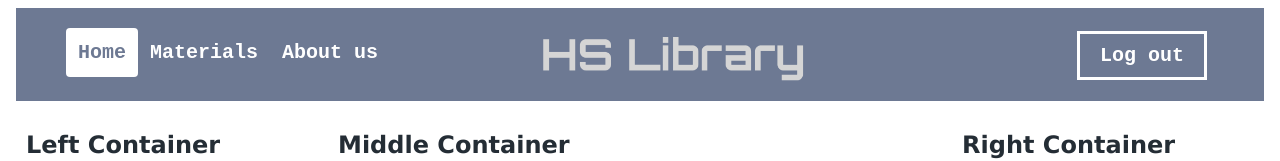
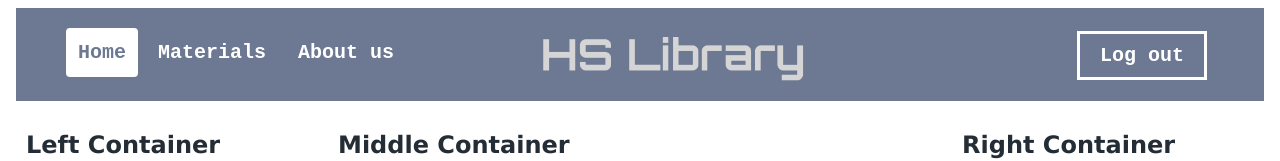
Before and after one commit to AmmarBerkovic/HSS, an Angular app: page / in a window 1280 px wide. Shown: the top 161 px of the page. Built offline with nearby package versions, Linux system fonts and the light colour scheme.

Commit message:
marging home, materials and about us and adding hover duration

```diff
--- a/src/app/header/header.component.css
+++ b/src/app/header/header.component.css
@@ -5,6 +5,11 @@
   overflow: hidden;
   background-color: #6d7993;
   padding: 20px 10px;
+}
+
+.rightMargin {
+  margin-right: 1vh;
+  transition-duration: 0.4s;
 }
 
 .header a {
--- a/src/app/header/header.component.html
+++ b/src/app/header/header.component.html
@@ -4,8 +4,8 @@
  </a>
 <div class="header">
 <div class="header-left">
-  <a href="index.html" (click)='setHomeLayout()' [ngStyle]="{'background-color' : activeLayout === 1 ? 'white' : '', 'color' : activeLayout === 1 ? '#6D7993':''}">Home</a>
-  <a routerLink="materials" (click)='setMaterialsLayout()' [ngStyle]="{'background-color' : activeLayout === 2 ? 'white' : '', 'color' : activeLayout === 2 ? '#6D7993':''}">Materials</a>
+  <a class="rightMargin" href="index.html" (click)='setHomeLayout()' [ngStyle]="{'background-color' : activeLayout === 1 ? 'white' : '', 'color' : activeLayout === 1 ? '#6D7993':''}">Home</a>
+  <a class="rightMargin" routerLink="materials" (click)='setMaterialsLayout()' [ngStyle]="{'background-color' : activeLayout === 2 ? 'white' : '', 'color' : activeLayout === 2 ? '#6D7993':''}">Materials</a>
   <a routerLink="about" (click)='setAboutUsLayout()' [ngStyle]="{'background-color' : activeLayout === 3 ? 'white' : '', 'color' : activeLayout === 3 ? '#6D7993':''}">About us</a>
 </div>
 
```
